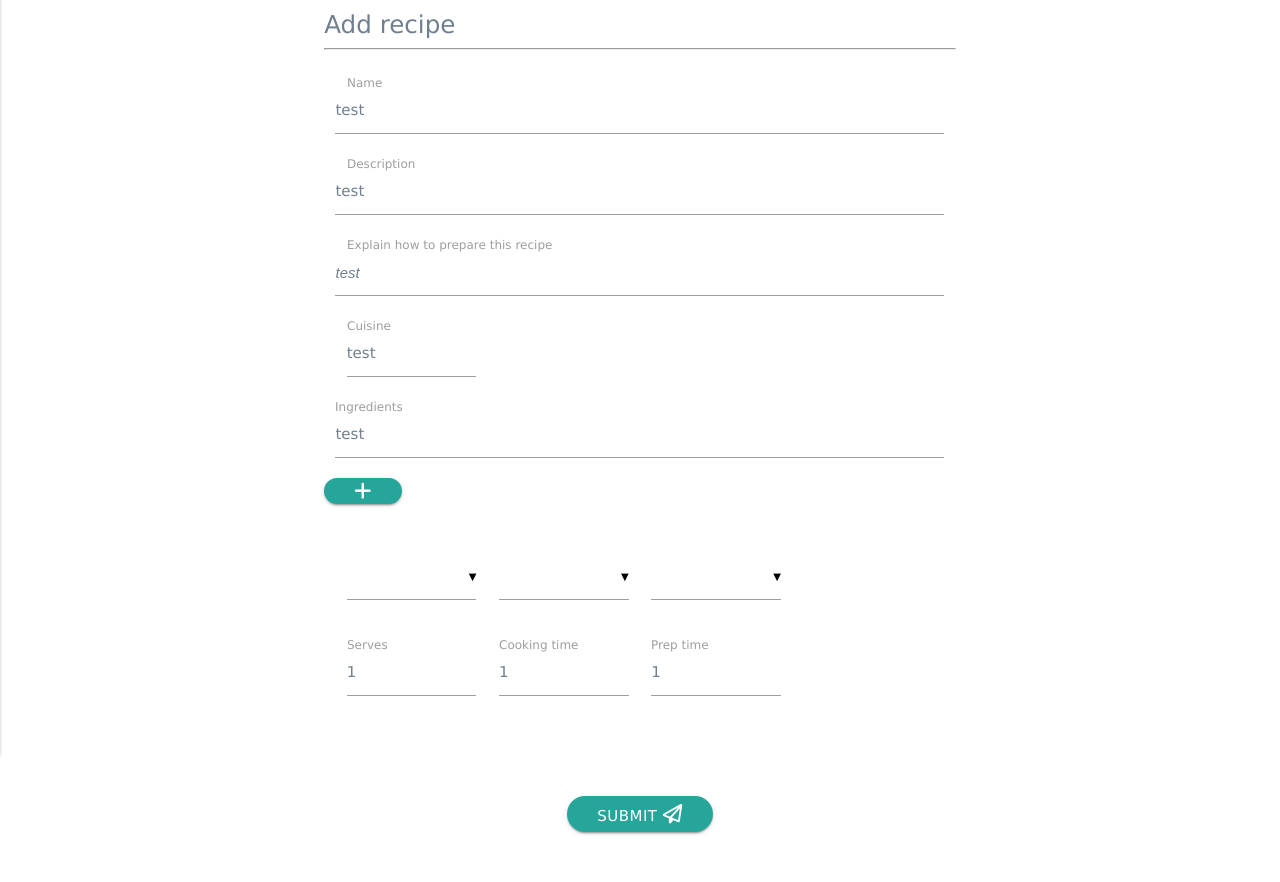
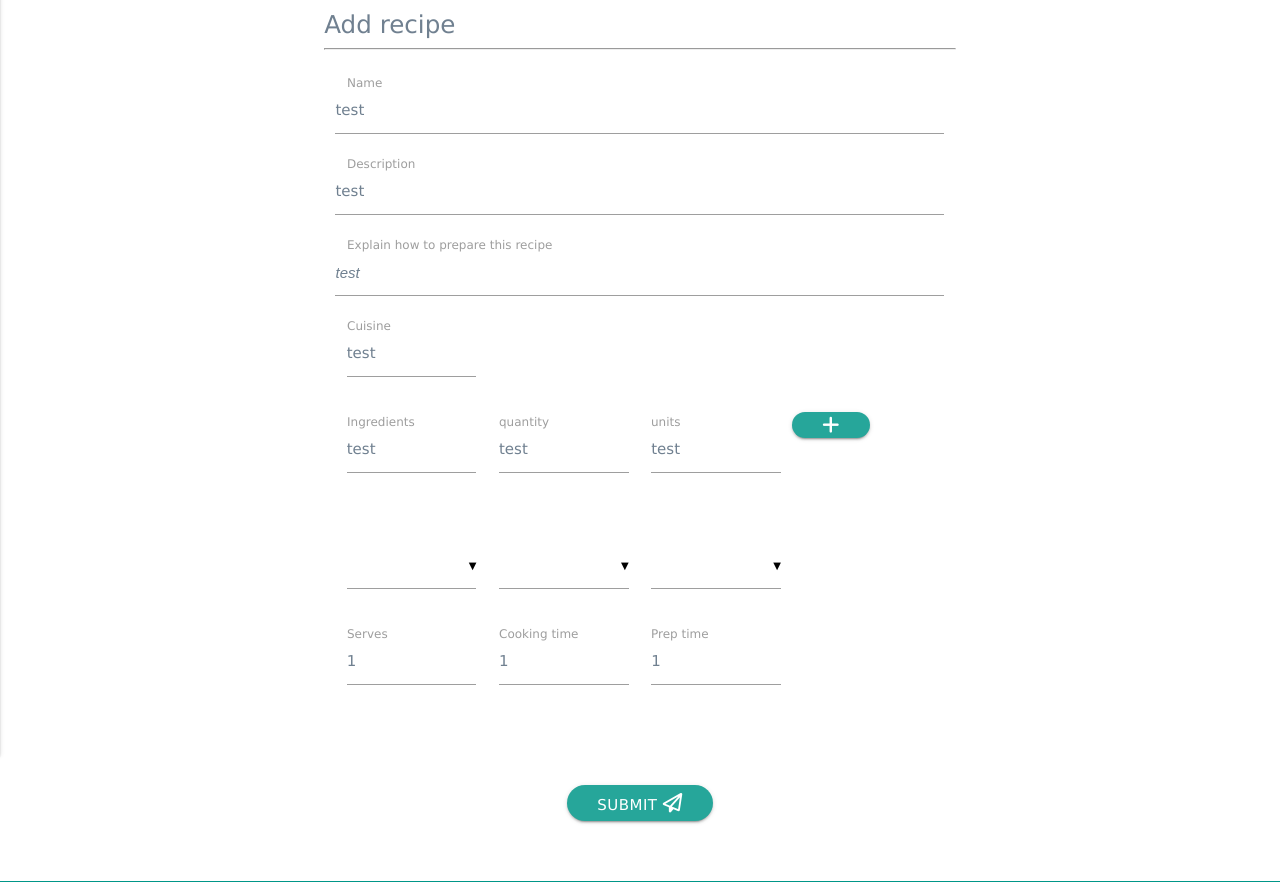
Before and after one commit to lgleon/DidacCookBook, a Flask app: template templates/addrecipe.html in a window 1280 px wide. Shown: the part 105-987 px from the top of the page. Run offline with Flask 2, Linux system fonts and the light colour scheme; the template is opened without the code that fills it, so the values that code supplies are empty; some libraries are stand-ins or nearby versions.

Commit message:
Ingredinets as array

```diff
--- a/app.py
+++ b/app.py
@@ -211,7 +211,9 @@ def insert_recipe():
     recipe_cusine = request.form['cusine']
     recipe_level = request.form['level']
     recipe_main_course = request.form['main_course']
-    recipe_ingredient = request.form['ingredient']
+    recipe_ingredient_name = request.form['ingredient_name']
+    recipe_ingredient_quantity = request.form['ingredient_quantity']
+    recipe_ingredient_unit = request.form['ingredient_unit']
     recipe_preparation = request.form['preparation']
 
     recipe_form = {
@@ -224,7 +226,11 @@ def insert_recipe():
         "cusine": recipe_cusine,
         "level": recipe_level,
         "main_course": recipe_main_course,
-        "ingredient": recipe_ingredient,
+        "ingredients": [{
+            "ingredient_name": recipe_ingredient_name,
+            "ingredient_quantity": recipe_ingredient_quantity,
+            "ingredient_unit": recipe_ingredient_unit,
+        }],
         "preparation": recipe_preparation,
     }
 
--- a/templates/addrecipe.html
+++ b/templates/addrecipe.html
@@ -25,8 +25,18 @@
                 <div id="TextBoxesGroupIngredients">
                     <!-- Ingredients -->
                     <div class="input-field col s12" id="TextBoxDivIngredients">
-                        <input id="recipe_ingredient" name="ingredient" type="text" value="test" required>
-                        <label for="recipe_ingredient">Ingredients</label>
+                        <div class="col s4 l3 input-field" id="ingredient_name">
+                            <input id="recipe_ingredient_name" name="ingredient_name" type="text" value="test" required>
+                            <label for="recipe_ingredient_name">Ingredients </label>
+                        </div>
+                        <div class="col s4 l3 input-field" id="ingredient_quantity">
+                            <input id="recipe_ingredient_quantity" name="ingredient_quantity" type="text" value="test" required>
+                            <label for="recipe_ingredient_quantity">quantity</label>
+                        </div>
+                        <div class="col s4 l3 input-field" id="ingredient_unit">
+                            <input id="recipe_ingredient_unit" name="ingredient_unit" type="text" value="test" required>
+                            <label for="recipe_ingredient_unit">units</label>
+                        </div>
                         <div class="row">
                             <a class="btn waves-effect waves-light btn-x-small" id="addIngredient"><i class="fa fa-plus"
                                     aria-hidden="true"></i></a>
```
